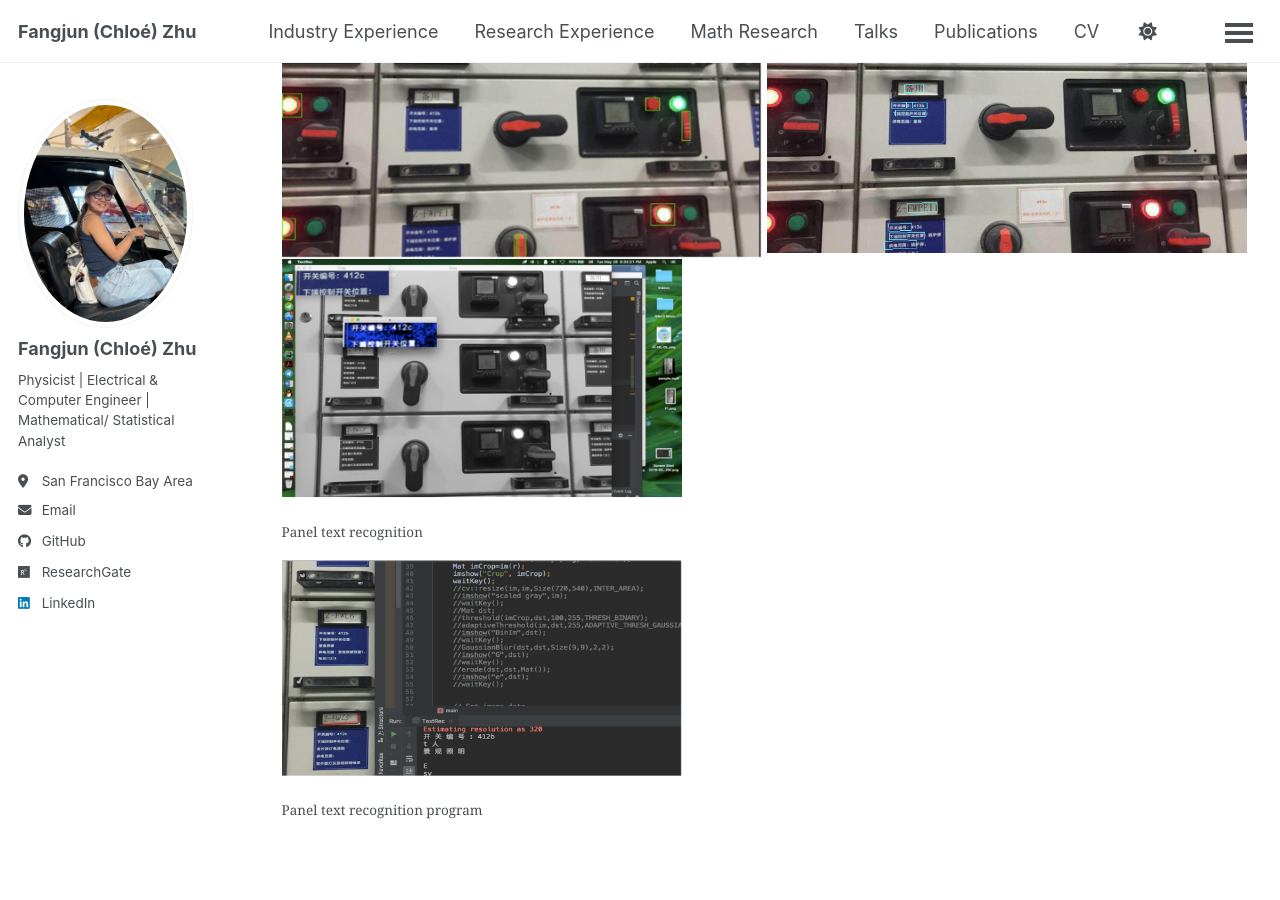
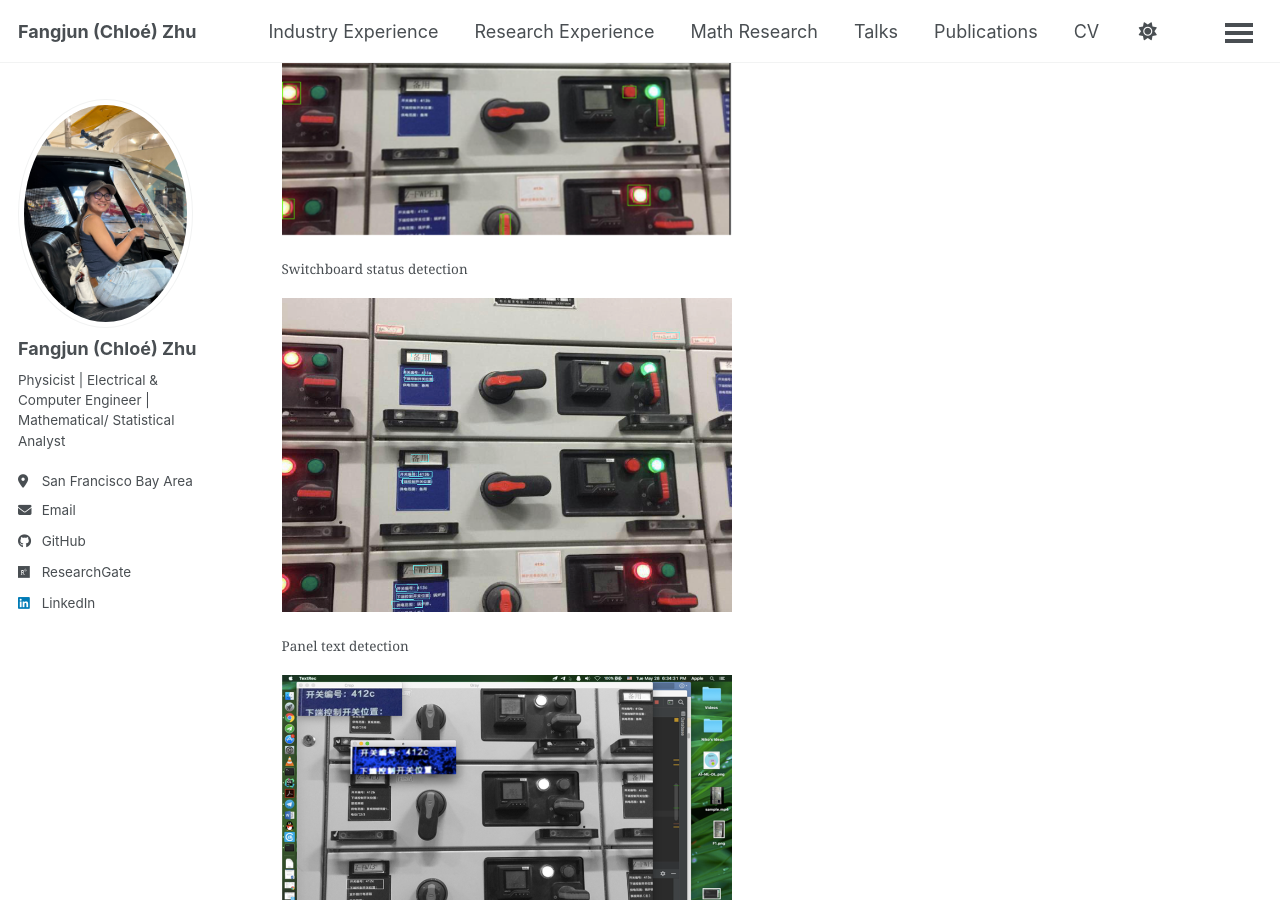
Before and after one commit to ChloeZhu1/ChloeZhu1.github.io, a Jekyll site: the page built from _pages/physics-and-engineering-research.md, in a window 1280 px wide and 900 px high, scrolled down 9767 px. Built offline with Jekyll 4.4.1, drawn with Linux system fonts in a browser that asks for light colours; a script bundle is joined from its source files by our own code; library files that are not in the unit come from our copies.

Commit message:
Update physics-and-engineering-research.md

```diff
--- a/_pages/physics-and-engineering-research.md
+++ b/_pages/physics-and-engineering-research.md
@@ -222,13 +222,13 @@ It connects embedded systems, signal processing, frequency metrology, and RF com
 [Back](https://chloezhu1.github.io/research-experience/#sy)
 
 <h2 id="esa">SwitchVision OCR: Deep Text Detection for Industrial Panels</h2>
-<img src="/images/statdet.png" alt="Switchboard status detection" width="49%"/>
-<!--<figcaption>Switchboard status detection</figcaption> -->
-<img src="/images/textdet.png" alt="drawing" width="49%"/>
-<!--<figcaption>Panel text detection</figcaption>-->
-<img src="/images/textrec.png" alt="drawing" width="400"/>
+<img src="/images/statdet.png" alt="drawing" width="450"/>
+<figcaption>Switchboard status detection</figcaption>
+<img src="/images/textdet.png" alt="drawing" width="450"/>
+<figcaption>Panel text detection</figcaption>
+<img src="/images/textrec.png" alt="drawing" width="450"/>
 <figcaption>Panel text recognition</figcaption>
-<img src="/images/textrecprog.png" alt="drawing" width="400"/>
+<img src="/images/textrecprog.png" alt="drawing" width="450"/>
 <figcaption>Panel text recognition program</figcaption>
 <br>
 ### Highlights
```
